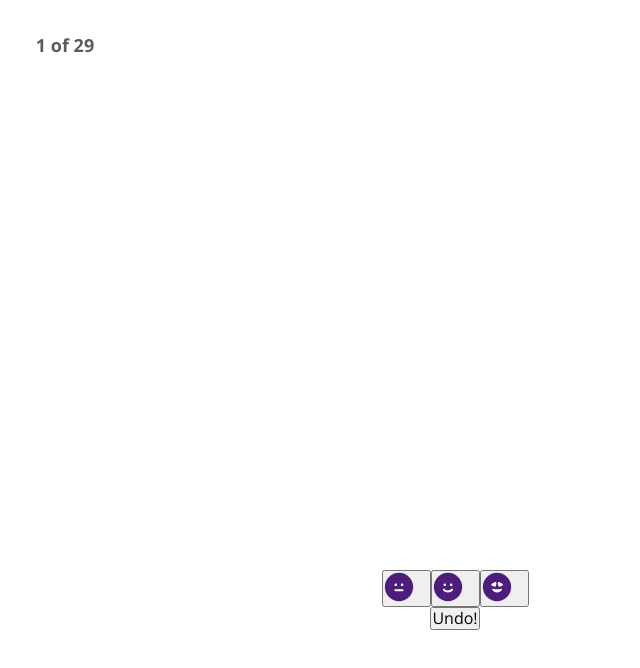
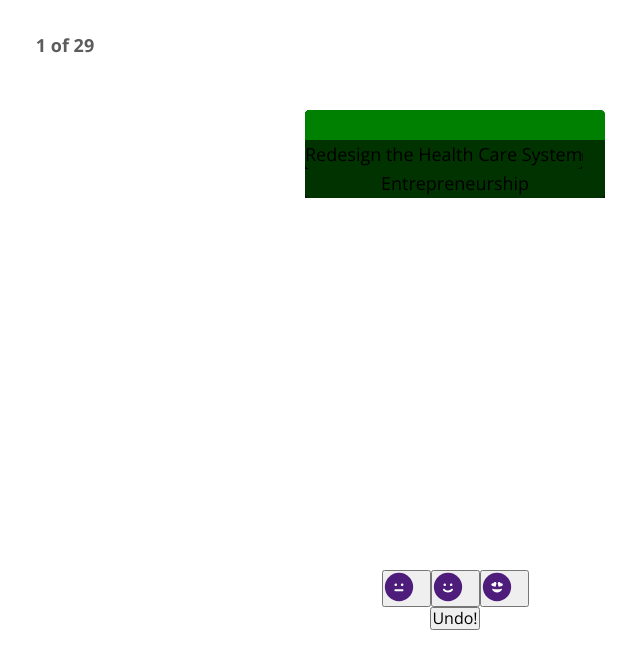
Before and after one commit to mysparkpath/Sparkpathrhok, a React (Create React App) app: page /cards in a window 1280 px wide. Shown: the top 668 px of the page, without its empty margins (185-825 px from the left). Built offline with nearby package versions, Linux system fonts and the light colour scheme.

Commit message:
adding prop to back card

```diff
--- a/src/components/card.js
+++ b/src/components/card.js
@@ -59,7 +59,7 @@ const BackWrapper = styled.div`
 `
 const BackTopTitle = styled.div`
   font-size: 1.8rem;
-  color: white;
+  color: black;
   display: flex;
   justify-content: center;
   line-height: 1.6;
@@ -85,7 +85,6 @@ const Front = ({ imagePath = '', en = {}, rotate }) => {
 
 const Back = ({ en = {} }) => {
   const { title } = en
-  console.log('jose', en)
   return (
     <BackWrapper>
       <BackTopTitle>{title}</BackTopTitle>
@@ -98,7 +97,7 @@ const Card = ({ image_path, en, rotate }) => {
   if (front) {
     return <Front rotate={rotate} imagePath={image_path} en={en} />
   }
-  return <Back />
+  return <Back en={en} />
 }
 
 export default Card
```
